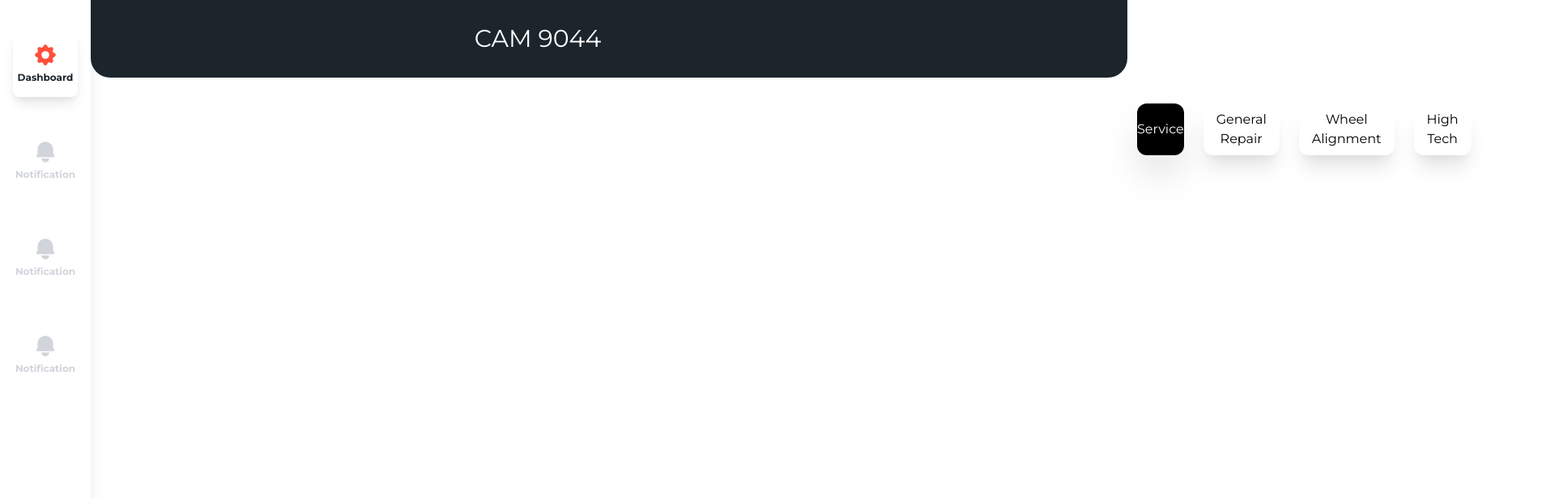
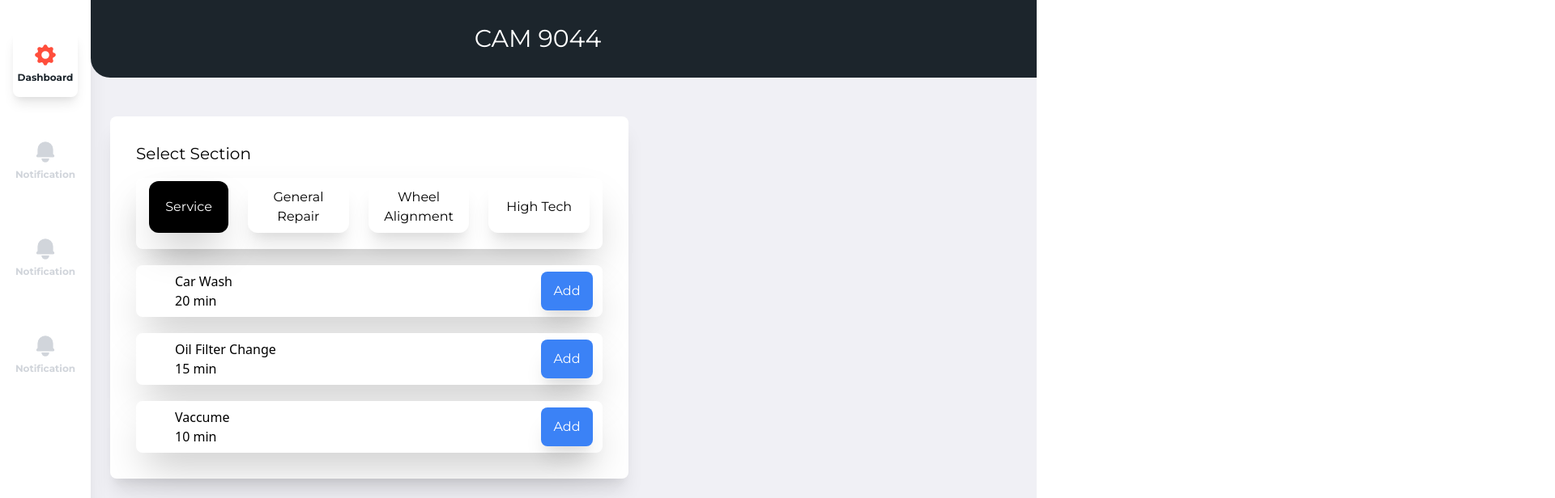
Before and after one commit to dumidu1998/autoaid-front, a React (Create React App) app: page /serviceadvisor/section/selection in a window 1280 px wide. Shown: the top 616 px of the page at 81% size, 1920 px wide, since content can reach past the window. Built offline with nearby package versions, Linux system fonts and the light colour scheme.

Commit message:
serviceadvisor-section-selection-itembox

```diff
--- /dev/null
+++ b/src/components/Atoms/serviceStation/SectionItems.js
@@ -0,0 +1,19 @@
+import React from 'react'
+
+export default function SectionItems(props) {
+    return (
+        <div className="w-full bg-white shadow-2xl  rounded-lg h-16 flex items-center mt-5">
+            <div className="flex flex-col  items-start   w-9/12 ml-12">
+                <div>
+                    {props.itemName}
+                </div>
+                <div>
+                    {props.itemTime}
+                </div>
+            </div>
+            <div>
+                <button className="text-white font-primary bg-blue-500 rounded-lg shadow-xl w-16 h-12 ml-5">Add</button>
+            </div>
+        </div>
+    )
+}
--- a/src/components/Moleculars/serviceAdvisor/SelectionSectionNavbarMolecular.js
+++ b/src/components/Moleculars/serviceAdvisor/SelectionSectionNavbarMolecular.js
@@ -13,8 +13,10 @@ export default function SelectionSectionNavbarMolecular() {
 
     const [highBtn, setHighBtn] = useState(list[0].id);
     return (
-        <div className="flex items-center justify-between">
-             {list.map(btn => <SelectionSectionNavbar setHighBtn={setHighBtn} highBtn={highBtn} key={btn.id} name={btn.value} id={btn.id} /> )}
+        <div className="grid grid-cols-1 mb-4">
+            <div className="flex items-center justify-between">
+                {list.map(btn => <SelectionSectionNavbar setHighBtn={setHighBtn} highBtn={highBtn} key={btn.id} name={btn.value} id={btn.id} /> )}
+            </div>
         </div>
     )
 }
--- a/src/pages/serviceAdvisor/SectionSelection.js
+++ b/src/pages/serviceAdvisor/SectionSelection.js
@@ -1,4 +1,5 @@
 import React from 'react'
+import SectionItems from '../../components/Atoms/serviceStation/SectionItems'
 import SectionSelectionTop from '../../components/Atoms/serviceStation/SectionSelectionTop'
 import SelectionSectionNavbar from '../../components/Atoms/serviceStation/SelectionSectionNavbar'
 import TopContainerVNo from '../../components/Atoms/technician/TopContainerVNo'
@@ -8,21 +9,27 @@ import SideNav from '../../components/Moleculars/serviceAdvisor/sideNav'
 
 export default function SectionSelection() {
     return (
-        <div>
-
-
-            <div className="flex absolute">
-                <SideNav />
-                <SectionSelectionTop heading1="CAM 9044"/>
-                <div className="relative mt-32  mr-64">
-
-                    <SelectionSectionNavbarMolecular/>
+        <div className=" bg-Background-0">
+            <div className="flex flex-row">
+                <div className="">
+                    <SideNav />
+                </div>
+                <div className="w-full flex flex-col">
+                    <SectionSelectionTop heading1="CAM 9044"/>
+                    <div className="w-1/2 bg-white shadow-xl rounded-lg mt-12 ml-6 p-8">
+                        <div className="font-primary text-xl">Select Section</div>
+                        <div className=" bg-white p-1 shadow-2xl rounded-lg mt-4 w-full">
+                            <SelectionSectionNavbarMolecular/>
+                        </div>
+                        <div>
+                            <SectionItems itemName="Car Wash" itemTime="20 min"/>
+                            <SectionItems itemName="Oil Filter Change" itemTime="15 min"/>
+                            <SectionItems itemName="Vaccume" itemTime="10 min"/>
+                        </div>
+                    </div>
                 </div>
             </div>
+</div>
 
-
-
-
-        </div>
     )
 }
```
